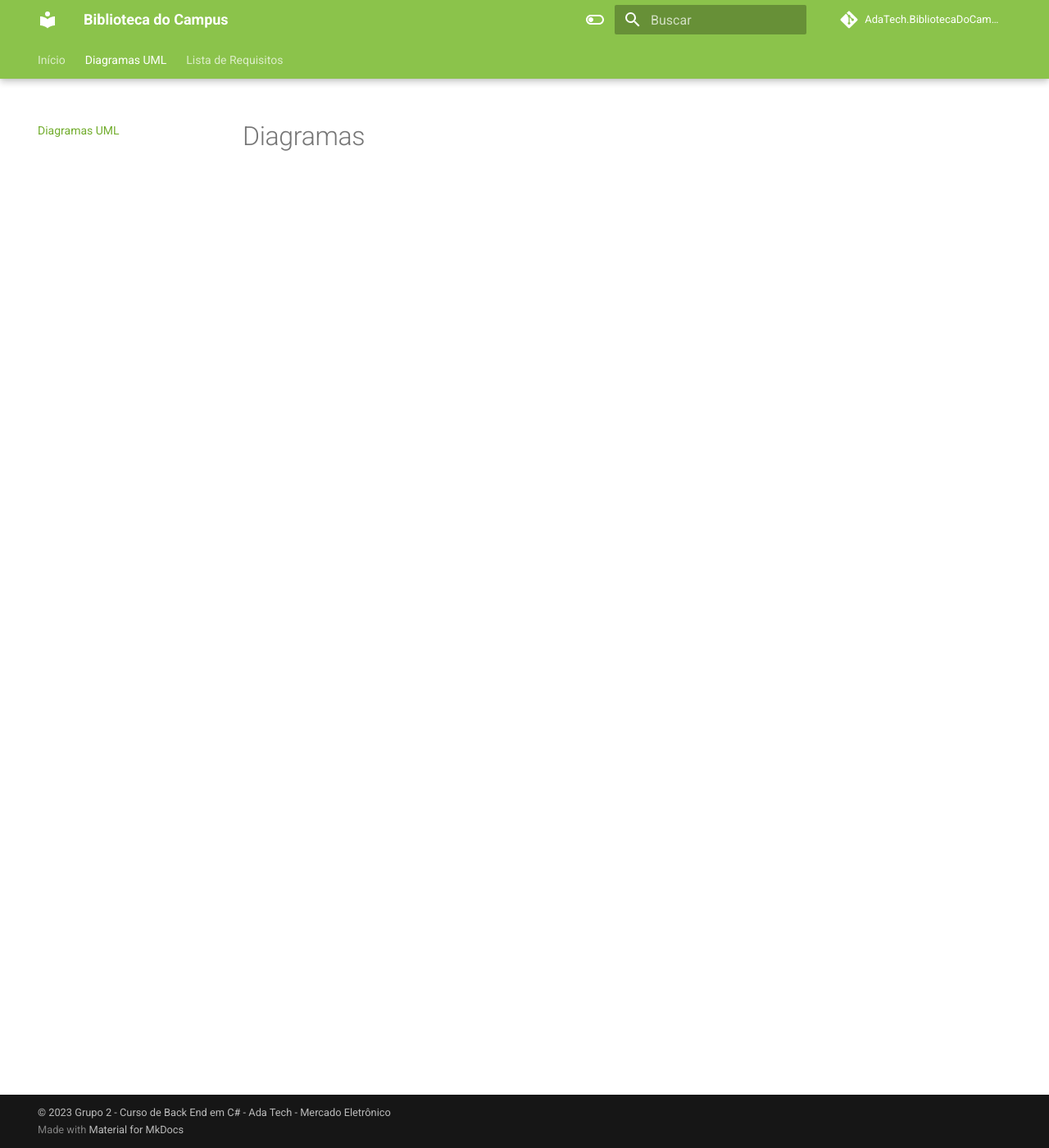
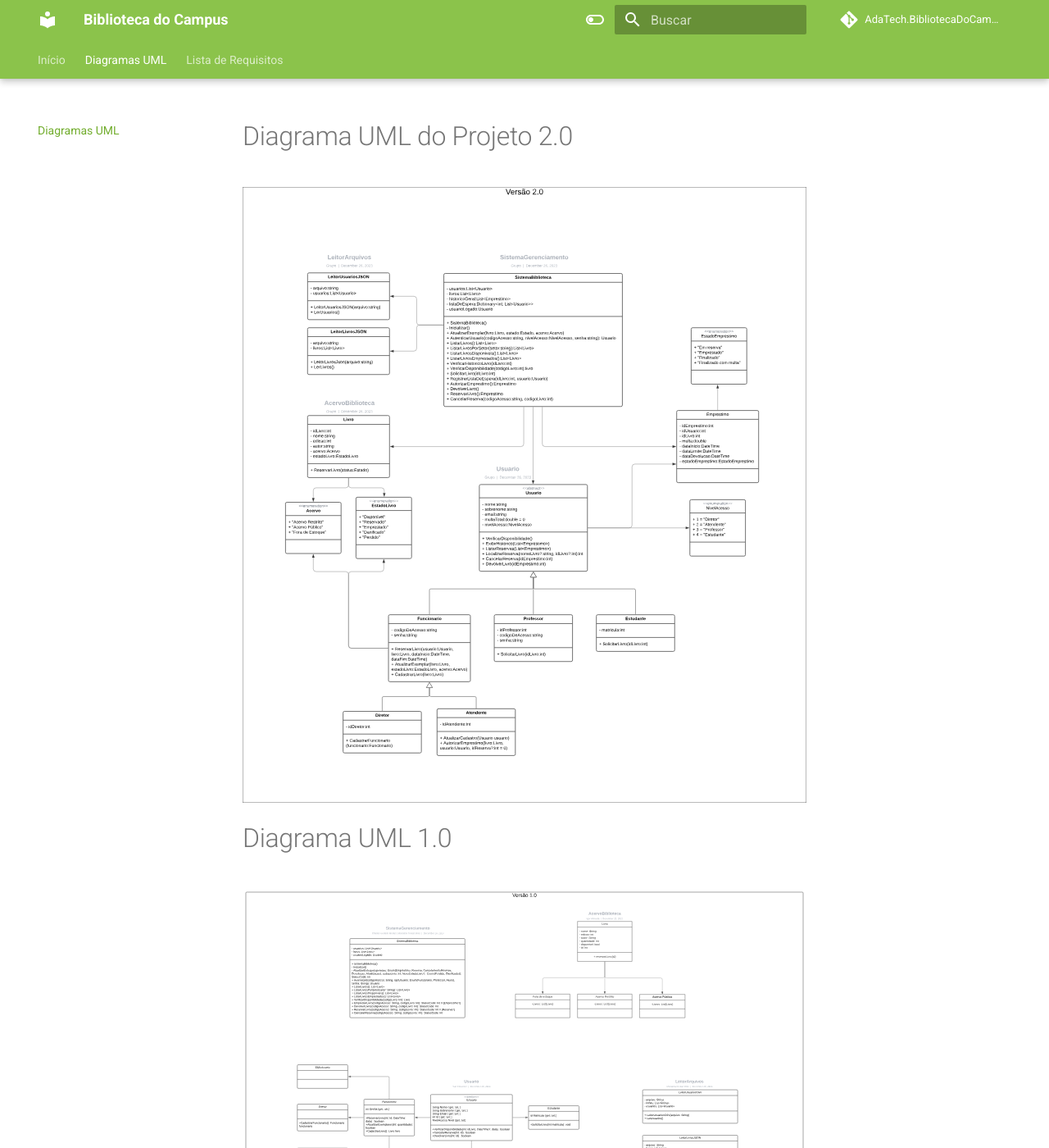
Before and after one commit to charles-serafim/AdaTech.BibliotecaDoCampus, an MkDocs documentation site: the page built from docs/diagramas.md, in a window 1280 px wide and 1400 px high. Shown: the whole window at 82% size. Built offline with MkDocs 1.6.1 and Material for MkDocs 9.7.7, drawn with Linux system fonts in a browser that asks for light colours; comment, search, counter and statistics services are not loaded.

Commit message:
UMLs adicionados a pagina de diagramas

```diff
--- a/docs/diagramas.md
+++ b/docs/diagramas.md
@@ -1 +1,5 @@
-# Diagramas
+# Diagrama UML do Projeto 2.0
+![Foto do UML Recente](./uml.svg)
+
+# Diagrama UML 1.0
+![Foto do UML Antigo](./umlOld.svg)
--- a/mkdocs.yml
+++ b/mkdocs.yml
@@ -29,6 +29,9 @@ theme:
       primary: light green
       accent: indigo
 
+extra_javascript:
+  - https://cdnjs.cloudflare.com/ajax/libs/svg.js/3.0.14/svg.min.js
+
 nav:
   - Início: "index.md"
   - Diagramas UML: "diagramas.md"
```
Also changed, not shown: docs/index.md (+2 -2 lines), docs/uml.svg (added), docs/umlOld.svg (added).
